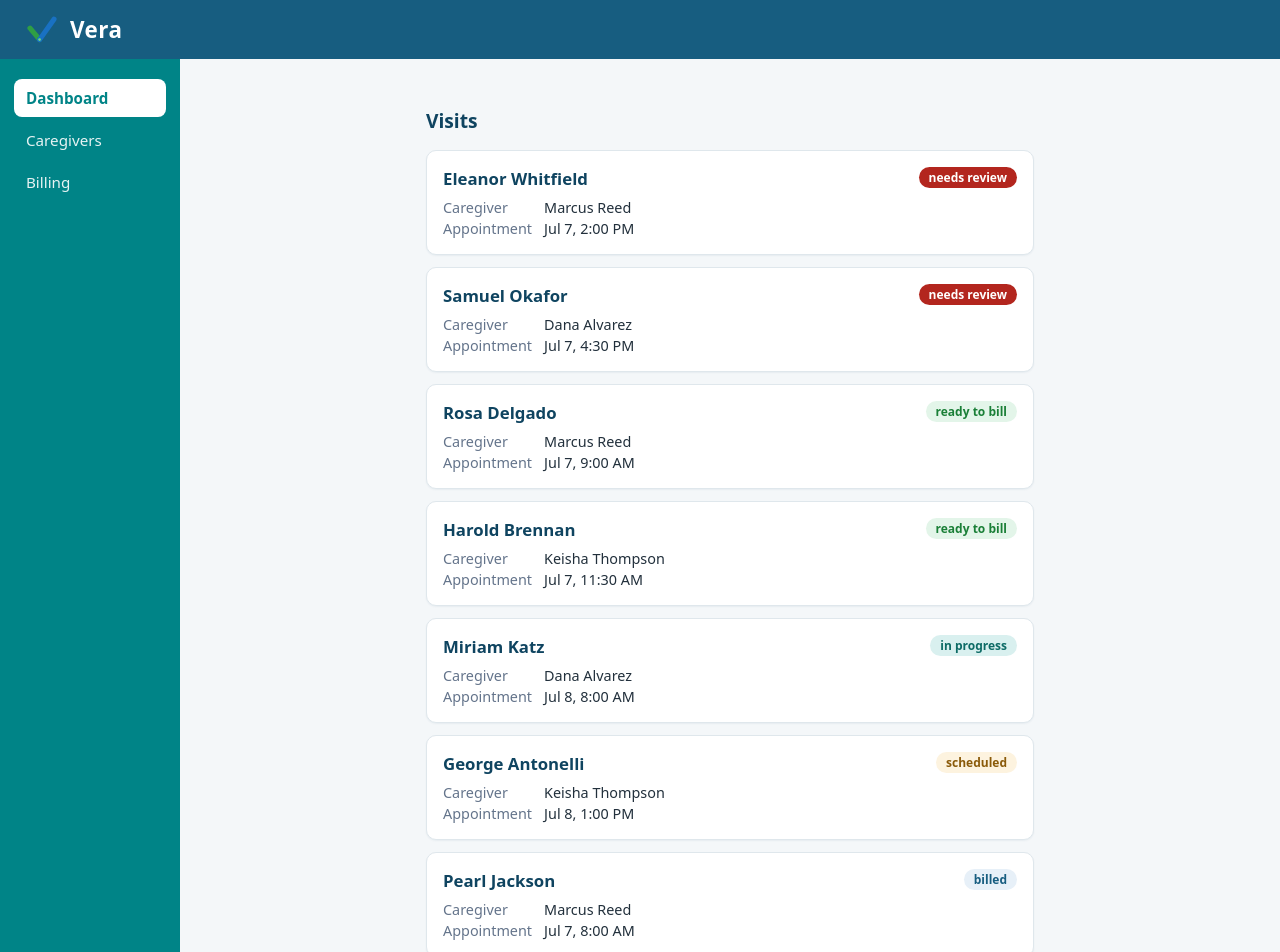
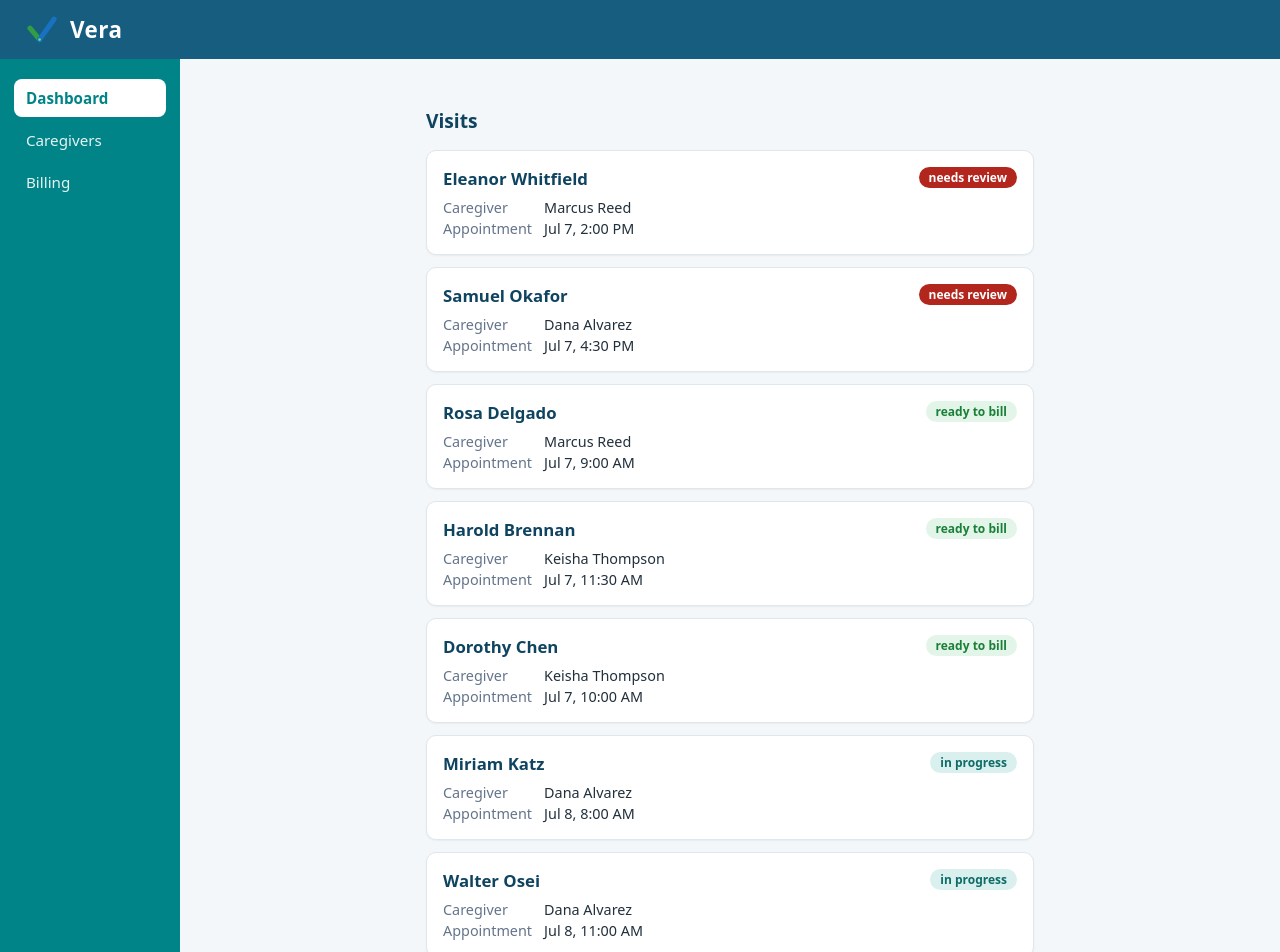
Before and after one commit to Marcandy/vera, a React (Vite) app: page /dashboard in a window 1280 px wide. Shown: the top 952 px of the page. Built offline with nearby package versions, Linux system fonts and the light colour scheme.

Commit message:
added more mock dataset for patients

```diff
--- a/src/data/visits.js
+++ b/src/data/visits.js
@@ -61,6 +61,19 @@ export const visits = [
         signature: "Harold Brennan"
     },
     {
+        id: 8,
+        patientName: "Dorothy Chen",
+        caregiverName: "Keisha Thompson",
+        appointmentTime: "2026-07-07T10:00",
+        status: "ready to bill",
+        estimatedCost: 63,
+        checkInTime: "2026-07-07T09:58",
+        checkOutTime: "2026-07-07T11:45",
+        assessment: "Wound dressing changed per care plan. Range-of-motion exercises completed, patient tolerated well.",
+        patientConcern: null,
+        signature: "Dorothy Chen"
+    },
+    {
         id: 5,
         patientName: "Miriam Katz",
         caregiverName: "Dana Alvarez",
@@ -68,6 +81,19 @@ export const visits = [
         status: "in progress",
         estimatedCost: 42,
         checkInTime: "2026-07-08T08:04",
+        checkOutTime: null,
+        assessment: null,
+        patientConcern: null,
+        signature: null
+    },
+    {
+        id: 9,
+        patientName: "Walter Osei",
+        caregiverName: "Dana Alvarez",
+        appointmentTime: "2026-07-08T11:00",
+        status: "in progress",
+        estimatedCost: 47,
+        checkInTime: "2026-07-08T11:05",
         checkOutTime: null,
         assessment: null,
         patientConcern: null,
@@ -87,6 +113,19 @@ export const visits = [
         signature: null
     },
     {
+        id: 10,
+        patientName: "Agnes Romano",
+        caregiverName: "Marcus Reed",
+        appointmentTime: "2026-07-09T09:30",
+        status: "scheduled",
+        estimatedCost: 40,
+        checkInTime: null,
+        checkOutTime: null,
+        assessment: null,
+        patientConcern: "Wants help reorganizing the medication cabinet; labels are too small to read.",
+        signature: null
+    },
+    {
         id: 7,
         patientName: "Pearl Jackson",
         caregiverName: "Marcus Reed",
```
